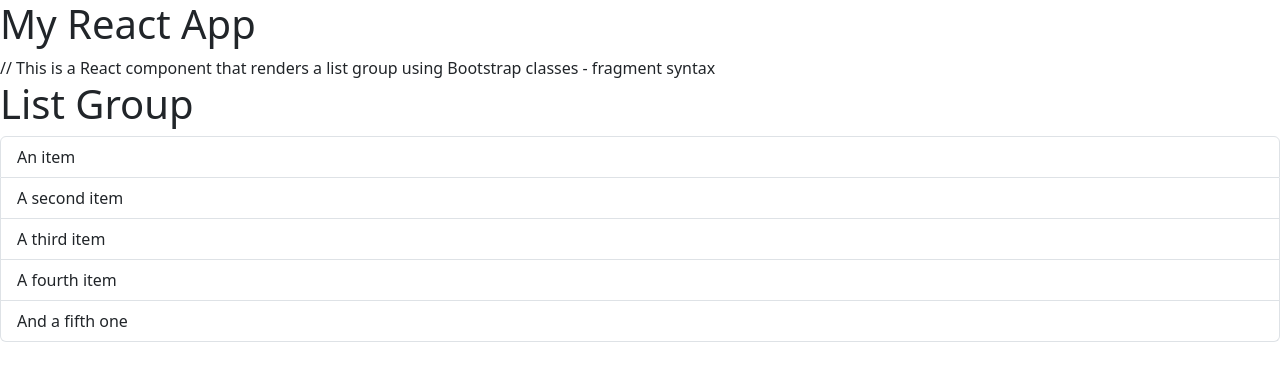
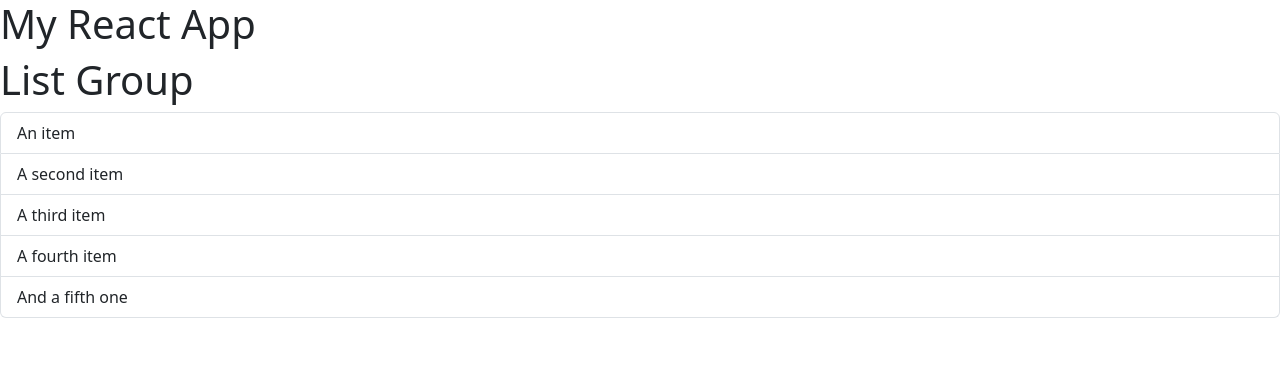
Before and after one commit to rdvarmaa/Master-React18-with-TypeScript, a React (Vite) app: page / in a window 1280 px wide. Shown: the top 380 px of the page. Built offline with nearby package versions, Linux system fonts and the light colour scheme.

Commit message:
List group component is added & fragment is used in the component to wrap multiple elements

```diff
--- a/src/components/ListGroup.tsx
+++ b/src/components/ListGroup.tsx
@@ -1,11 +1,10 @@
 function ListGroup() {
   return (
+    // Fragment syntax is used to return multiple elements without adding extra nodes to the DOM
     <>
-      {" "}
-      // This is a React component that renders a list group using Bootstrap
-      classes - fragment syntax
       <h1>List Group</h1>
       <ul className="list-group">
+        {/*  This is a React component that renders a list group using Bootstrap classes */}
         <li className="list-group-item">An item</li>
         <li className="list-group-item">A second item</li>
         <li className="list-group-item">A third item</li>
```
